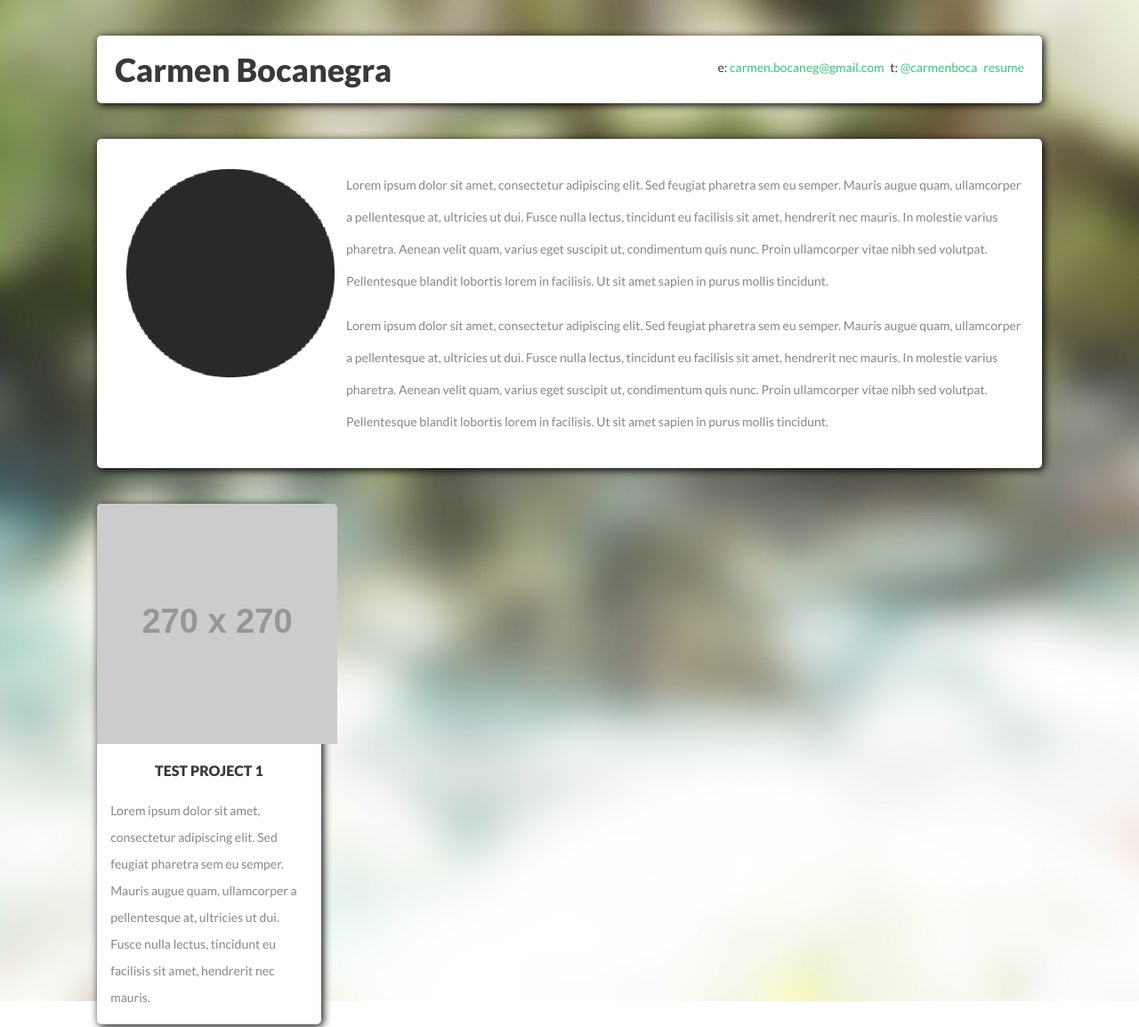
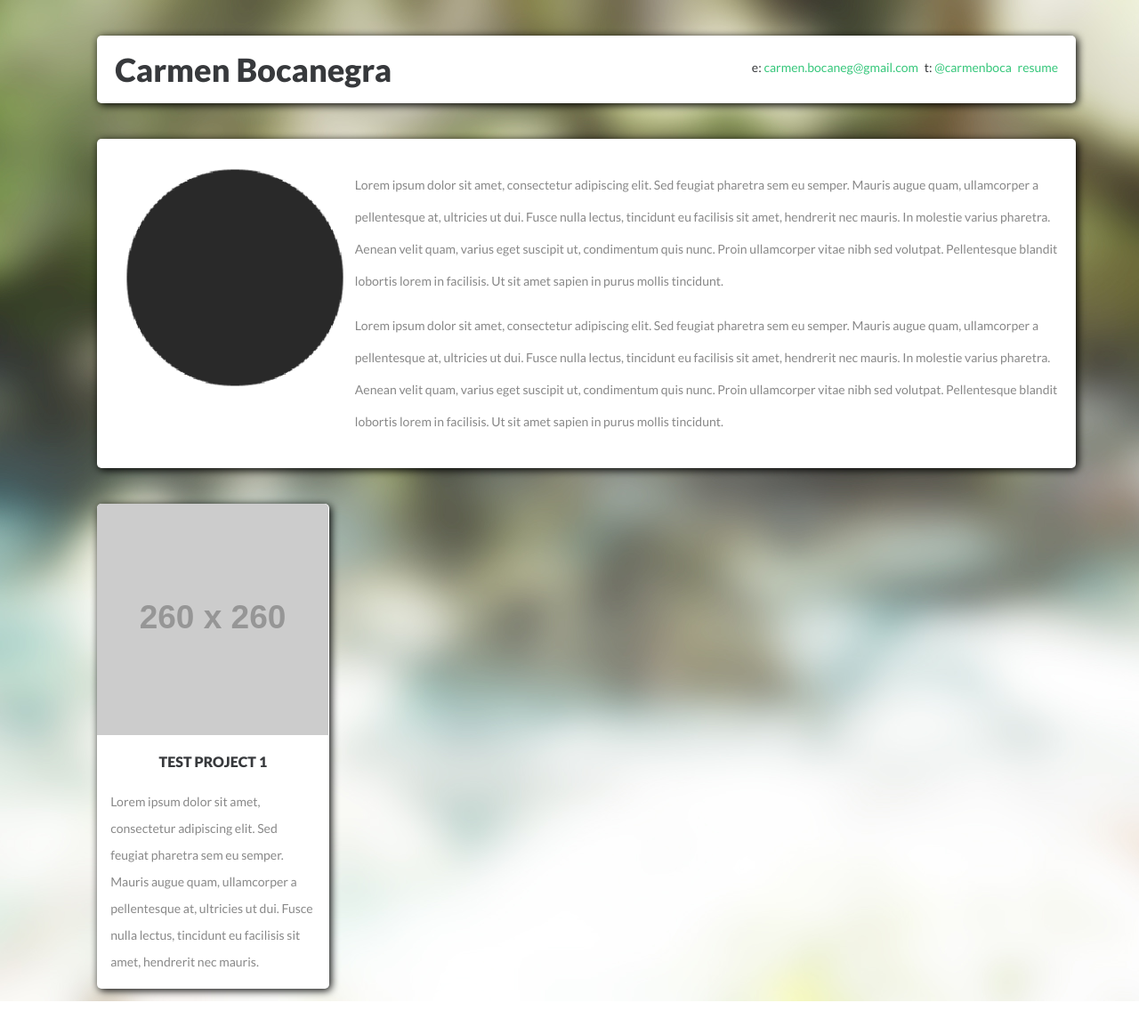
Before and after one commit to cboca/carmen, a plain HTML site: page site/index.html in a window 1280 px wide. Shown: the top 1154 px of the page at 89% size. Drawn offline with nearby package versions, Linux system fonts and the light colour scheme; placeholder pictures from the web are drawn by us.

Commit message:
max width added

```diff
--- a/site/index.html
+++ b/site/index.html
@@ -41,7 +41,7 @@
 
 			<div class="work-item">
 				<a href="project.html">
-					<img src="http://placehold.it/270x270" />
+					<img src="http://placehold.it/260x260" />
 					<header>Test Project 1</header>
 					<p>Lorem ipsum dolor sit amet, consectetur adipiscing elit. Sed feugiat pharetra sem eu semper. Mauris augue quam, ullamcorper a pellentesque at, ultricies ut dui. Fusce nulla lectus, tincidunt eu facilisis sit amet, hendrerit nec mauris. </p>
 				</a>
--- a/site/sass/desktop.scss
+++ b/site/sass/desktop.scss
@@ -16,6 +16,8 @@ body{
 	@include shift(1);
 	@include pad(20px);
 	margin-top: $vertical-spacing;
+	max-width:1100px;
+	min-width:1100px;
 }
 
 @mixin rounded-box{
```
Also changed, not shown: site/css/site.css.
